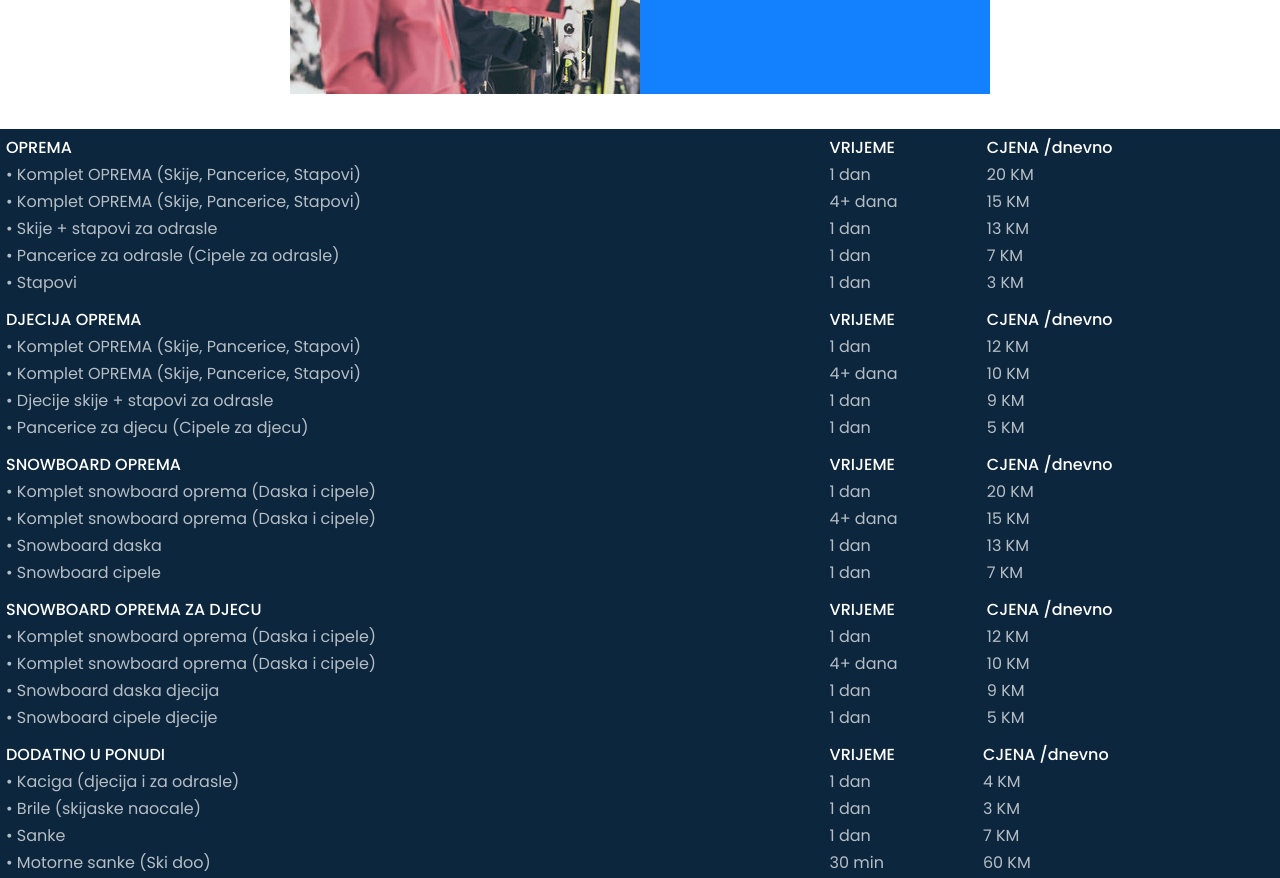
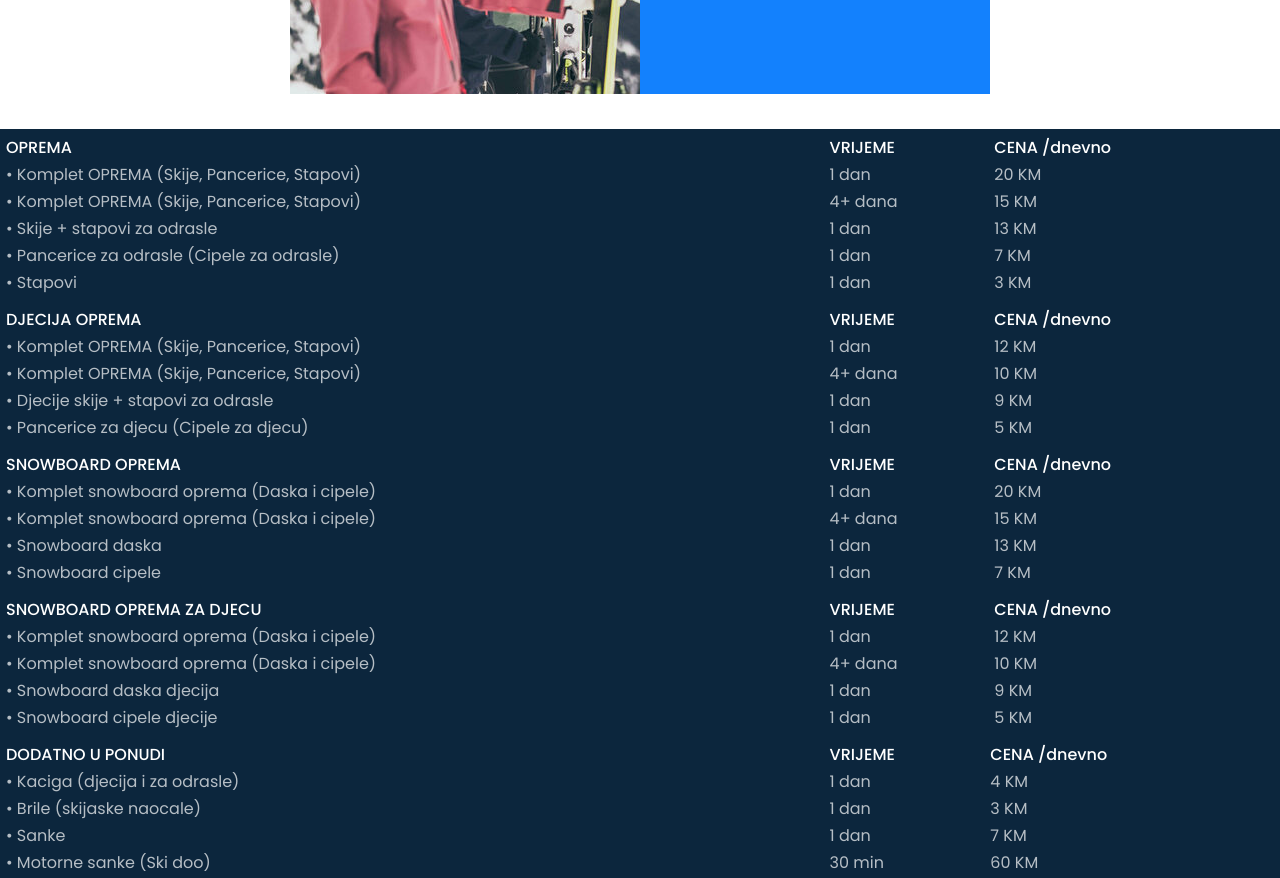
Before and after one commit to david1development/david1development, a plain HTML site: page index.html in a window 1280 px wide. Shown: the part 2380-3258 px from the top of the page. Drawn offline with nearby package versions, Linux system fonts and the light colour scheme.

Commit message:
metaupdate

```diff
--- a/index.html
+++ b/index.html
@@ -5,7 +5,7 @@
     <meta http-equiv="X-UA-Compatible" content="IE=edge">
     <meta name="viewport" content="width=device-width, initial-scale=1.0">
     <title>Ski rental Jahorina 'Stefan'</title>
-    <meta name="description" content="Ski rental Jahorina 'Stefan', ski oprema, izdavanje ski opreme, Jahorina, ski rental, snowboard oprema jahorina, rentanje skija">
+    <meta name="description" content="Ski rental Jahorina 'Stefan', najpovoljnije cene na jahorini, olimpijski centar jahorina, popust za ski opremu, vreme jahorina, vremenska prognoza jahorina, ski staze jahorina, ski liftovi jahorina, blizina ravne planine, smestaj pale, iznajmljivanje ski opreme, najam ski opreme, ski skola jahorina, ski oprema jahorina, skije jahorina, motorne sanke jahorina, cetverotockasi jahorina, instrukcije za ski skolu, ski rental jahorina, smjestaj jahorina, apartmani jahorina, ski pass jahorina, skijaliste ravna planina, dostava opreme jahorina, parking jahorina">
     <link rel="stylesheet" href="css/style.css">
     <link rel="icon" href="./images/logo-stefantab.png">
     <link rel="stylesheet" href="./css/style2.css">
@@ -111,7 +111,7 @@
         <tr>
             <th>OPREMA</th>
             <th>VRIJEME</th>
-            <th>CJENA /dnevno</th>
+            <th>CENA /dnevno</th>
         </tr>
         <tr>
             <td>• Komplet OPREMA (Skije, Pancerice, Stapovi)</td>
@@ -144,7 +144,7 @@
         <tr>
             <th>DJECIJA OPREMA</th>
             <th>VRIJEME</th>
-            <th>CJENA /dnevno</th>
+            <th>CENA /dnevno</th>
         </tr>
         <tr>
             <td>• Komplet OPREMA (Skije, Pancerice, Stapovi)</td>
@@ -171,7 +171,7 @@
         <tr>
             <th>SNOWBOARD OPREMA</th>
             <th>VRIJEME</th>
-            <th>CJENA /dnevno</th>
+            <th>CENA /dnevno</th>
         </tr>
         <tr>
             <td>• Komplet snowboard oprema (Daska i cipele)</td>
@@ -199,7 +199,7 @@
         <tr>
             <th>SNOWBOARD OPREMA ZA DJECU</th>
             <th>VRIJEME</th>
-            <th>CJENA /dnevno</th>
+            <th>CENA /dnevno</th>
         </tr>
         <tr>
             <td>• Komplet snowboard oprema (Daska i cipele)</td>
@@ -226,7 +226,7 @@
         <tr>
             <th>DODATNO U PONUDI</th>
             <th>VRIJEME</th>
-            <th>CJENA /dnevno</th>
+            <th>CENA /dnevno</th>
         </tr>
         <tr>
             <td>• Kaciga (djecija i za odrasle)</td>
```
